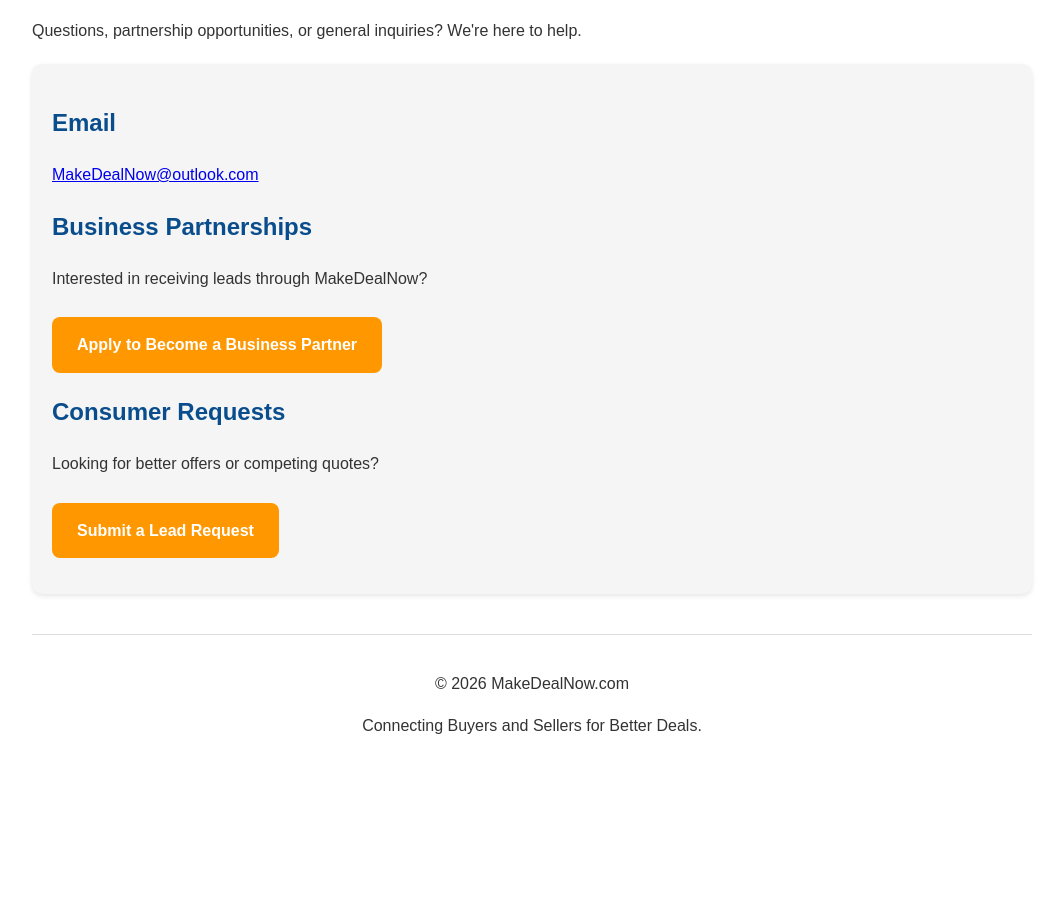
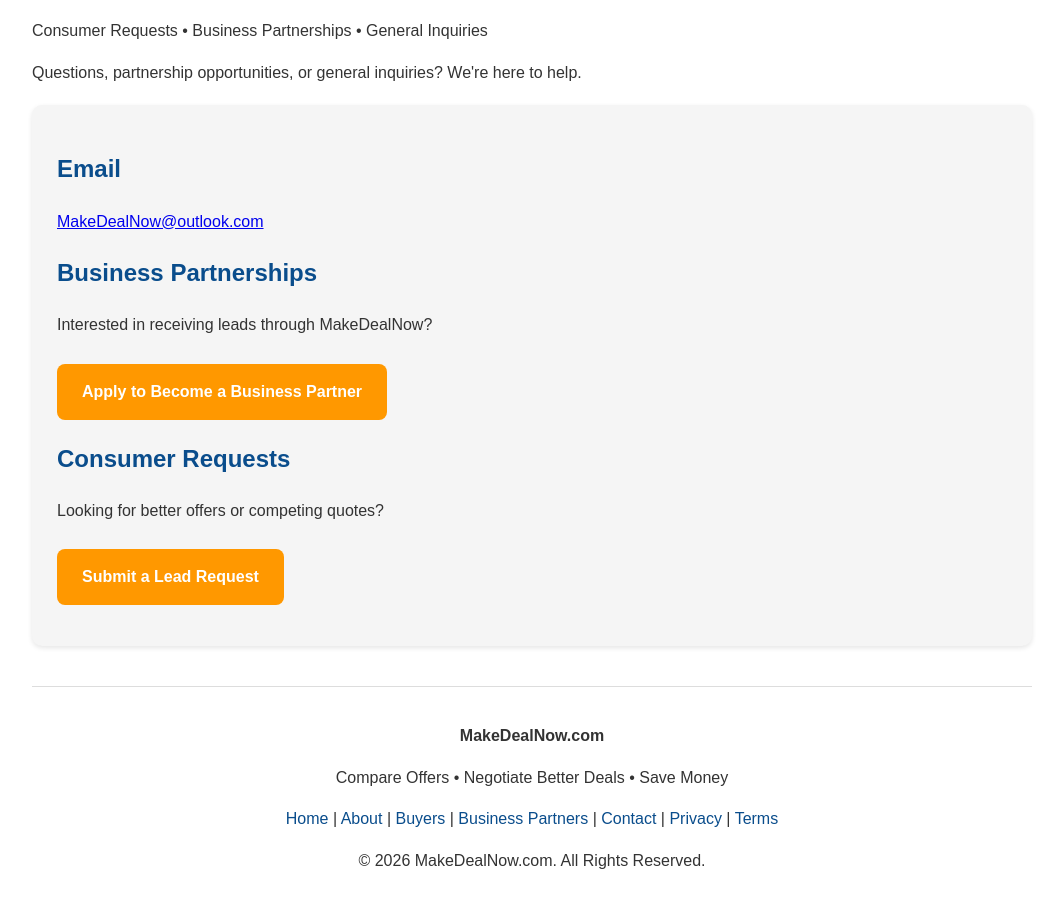
Before and after one commit to Makedealnow/makedealnow.github.io, a plain HTML site: page contact.html in a window 1280 px wide. Shown: the part 180-1088 px from the top of the page, without its empty margins (108-1171 px from the left). Before the commit the page ends 975 px from the top, so only its background shows below. Drawn offline with Linux system fonts and the light colour scheme.

Commit message:
Update contact.html

```diff
--- a/contact.html
+++ b/contact.html
@@ -3,35 +3,66 @@
 <head>
 <meta charset="UTF-8">
 <meta name="viewport" content="width=device-width, initial-scale=1.0">
-<title>Contact Us - MakeDealNow</title>
+
+<title>Contact MakeDealNow | Buyer & Business Support</title>
+
+<meta name="description" content="Contact MakeDealNow for consumer requests, business partnerships, lead opportunities, and general inquiries.">
+
+<meta name="keywords" content="contact MakeDealNow, business partnerships, lead generation, consumer requests, buyer support">
+
+<meta name="robots" content="index, follow">
+
+<link rel="canonical" href="https://makedealnow.com/contact.html">
+
+<meta property="og:title" content="Contact MakeDealNow">
+<meta property="og:description" content="Questions, partnership opportunities, or consumer requests? Contact MakeDealNow today.">
+<meta property="og:type" content="website">
+<meta property="og:url" content="https://makedealnow.com/contact.html">
+<meta property="og:image" content="https://makedealnow.com/Logo.PNG">
+
+<meta name="twitter:card" content="summary_large_image">
+<meta name="twitter:title" content="Contact MakeDealNow">
+<meta name="twitter:description" content="Get in touch with MakeDealNow for partnerships, lead opportunities, and support.">
+<meta name="twitter:image" content="https://makedealnow.com/Logo.PNG">
+
+<script type="application/ld+json">
+{
+ "@context":"https://schema.org",
+ "@type":"ContactPage",
+ "name":"Contact MakeDealNow",
+ "url":"https://makedealnow.com/contact.html",
+ "description":"Contact page for consumer requests and business partnerships."
+}
+</script>
 
 <style>
+
 body{
-    font-family: Arial, sans-serif;
-    max-width: 1000px;
-    margin: auto;
-    padding: 40px;
-    line-height: 1.6;
-    color: #333;
+    font-family:Arial,sans-serif;
+    max-width:1000px;
+    margin:auto;
+    padding:40px;
+    line-height:1.6;
+    color:#333;
 }
 
 nav{
-    background: #0a4d8c;
-    padding: 15px;
-    text-align: center;
-    border-radius: 8px;
-    margin-bottom: 30px;
+    background:#0a4d8c;
+    padding:15px;
+    text-align:center;
+    border-radius:8px;
+    margin-bottom:30px;
 }
 
 nav a{
-    color: white;
-    text-decoration: none;
-    font-weight: bold;
-    margin: 0 10px;
+    color:white;
+    text-decoration:none;
+    font-weight:bold;
+    margin:0 10px;
 }
 
 nav a:hover{
-    text-decoration: underline;
+    text-decoration:underline;
 }
 
 h1,h2{
@@ -40,7 +71,7 @@
 
 .contact-box{
     background:#f5f5f5;
-    padding:20px;
+    padding:25px;
     border-radius:10px;
     margin-top:20px;
     box-shadow:0 2px 5px rgba(0,0,0,.1);
@@ -67,6 +98,12 @@
     padding-top:20px;
     border-top:1px solid #ddd;
 }
+
+footer a{
+    text-decoration:none;
+    color:#0a4d8c;
+}
+
 </style>
 </head>
 
@@ -83,6 +120,10 @@
 </nav>
 
 <h1>Contact MakeDealNow</h1>
+
+<p>
+Consumer Requests • Business Partnerships • General Inquiries
+</p>
 
 <p>
 Questions, partnership opportunities, or general inquiries? We're here to help.
@@ -125,8 +166,25 @@
 </div>
 
 <footer>
-<p>© 2026 MakeDealNow.com</p>
-<p>Connecting Buyers and Sellers for Better Deals.</p>
+
+<p><strong>MakeDealNow.com</strong></p>
+
+<p>
+Compare Offers • Negotiate Better Deals • Save Money
+</p>
+
+<p>
+<a href="index.html">Home</a> |
+<a href="about.html">About</a> |
+<a href="buyers.html">Buyers</a> |
+<a href="business-partners.html">Business Partners</a> |
+<a href="contact.html">Contact</a> |
+<a href="privacy-policy.html">Privacy</a> |
+<a href="terms.html">Terms</a>
+</p>
+
+<p>© 2026 MakeDealNow.com. All Rights Reserved.</p>
+
 </footer>
 
 </body>
```
